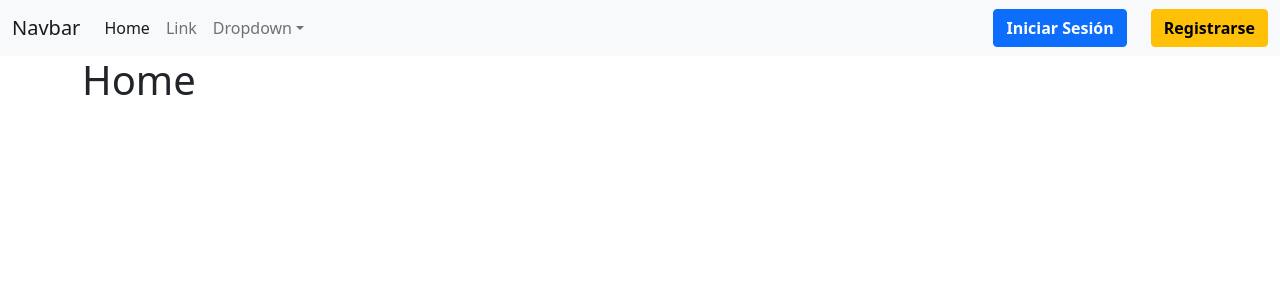
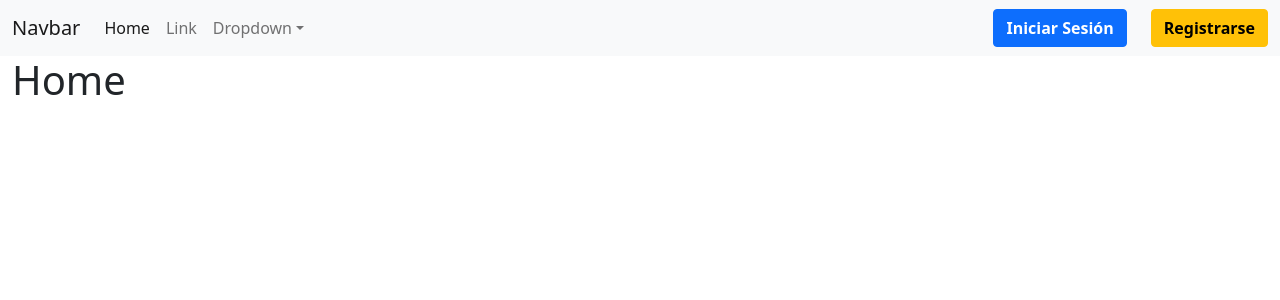
Before and after one commit to robcmp/te-cuido-front-end, a React (Create React App) app: page / in a window 1280 px wide. Shown: the top 300 px of the page. Built offline with nearby package versions, Linux system fonts and the light colour scheme.

Commit message:
div className change to container-fluid, added Admin view to routes

```diff
--- a/src/components/Layout.js
+++ b/src/components/Layout.js
@@ -5,12 +5,13 @@ import Navbar from "./Navbar";
 import Login from "../views/Login";
 import Register from "./RegisterForm";
 import User from "../views/User";
+import Admin from "../views/Admin";
 
 const Layout = () => {
   return (
     <Router>
       <Navbar />
-      <div className="container">
+      <div className="container-fluid">
         <Switch>
           <Route exact path="/">
             <Home />
@@ -24,6 +25,9 @@ const Layout = () => {
           <Route exact path="/Register">
             <Register />
           </Route>
+          <Route exact path="/Admin">
+            <Admin />
+          </Route>
           <Route render={() => <h1>Not found</h1>}></Route>
         </Switch>
       </div>
```
